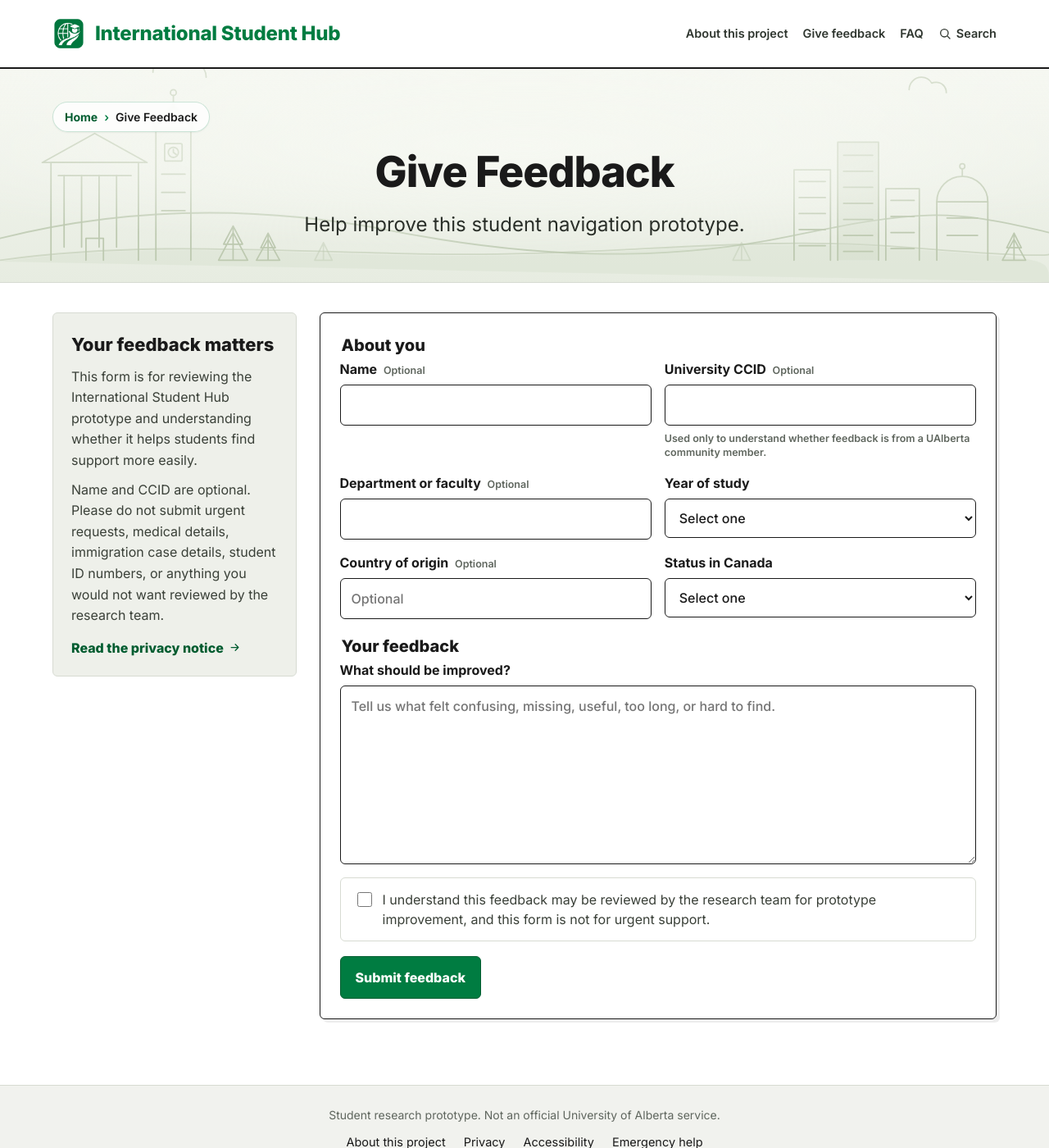
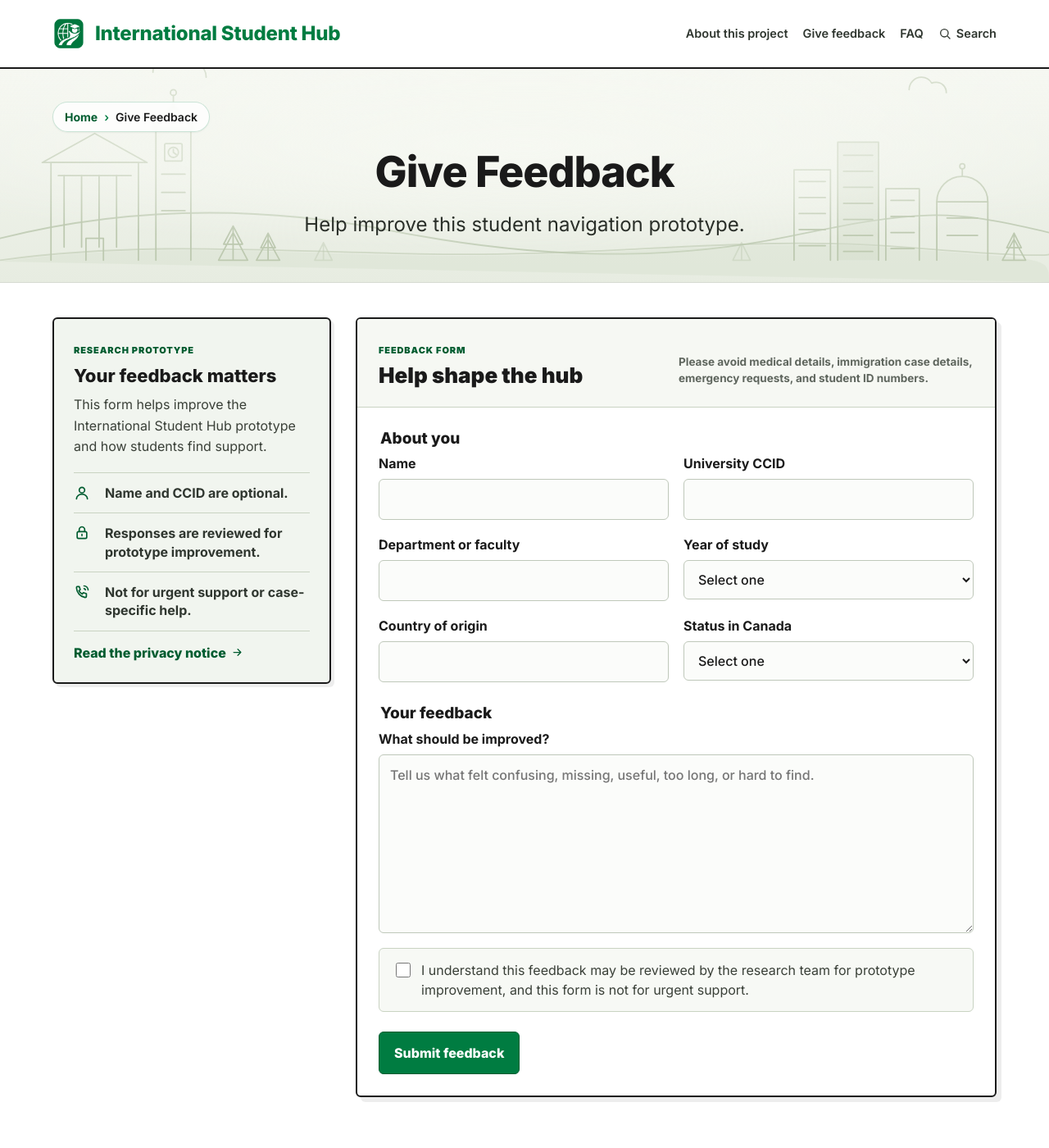
Before and after one commit to timetothrivewebpage/international-student-hub, a Jekyll site: the page built from feedback.html, in a window 1280 px wide and 1400 px high. Shown: the whole window at 82% size. Built offline with Jekyll 4.4.1, drawn with Linux system fonts in a browser that asks for light colours.

Commit message:
Polish feedback form experience

```diff
--- a/_includes/icon.html
+++ b/_includes/icon.html
@@ -42,6 +42,9 @@
 
 {%- when "mail" -%}
 <svg class="icon" viewBox="0 0 24 24" fill="none" stroke="currentColor" stroke-width="2" stroke-linecap="round" stroke-linejoin="round" aria-hidden="true"><rect x="4" y="5" width="16" height="14" rx="2"/><path d="m4 7 8 6 8-6"/></svg>
+
+{%- when "lock" -%}
+<svg class="icon" viewBox="0 0 24 24" fill="none" stroke="currentColor" stroke-width="2" stroke-linecap="round" stroke-linejoin="round" aria-hidden="true"><rect x="5" y="10" width="14" height="10" rx="2"/><path d="M8 10V7a4 4 0 0 1 8 0v3"/><path d="M12 14v2"/></svg>
 
 {%- when "passport" -%}
 <svg class="icon" viewBox="0 0 24 24" fill="none" stroke="currentColor" stroke-width="2" stroke-linecap="round" stroke-linejoin="round" aria-hidden="true"><rect x="5" y="3" width="14" height="18" rx="2"/><circle cx="12" cy="10" r="3"/><path d="M9 16h6"/></svg>
--- a/assets/css/style.css
+++ b/assets/css/style.css
@@ -1424,53 +1424,112 @@ ul { list-style: none; padding: 0; }
    Feedback form
    ========================================================= */
 .feedback-page {
-  padding: 36px 24px 72px;
+  padding: 42px 24px 78px;
 }
 .feedback-layout {
   display: grid;
-  grid-template-columns: minmax(240px, 0.36fr) 1fr;
-  gap: 28px;
+  grid-template-columns: minmax(280px, 340px) minmax(0, 1fr);
+  gap: 30px;
   align-items: start;
 }
 .feedback-intro {
   position: sticky;
-  top: 16px;
-  padding: 22px;
-  border: 1.5px solid var(--line);
-  border-radius: var(--radius);
-  background: var(--cream);
+  top: 18px;
+  padding: 24px;
+  border: 2px solid var(--line-strong);
+  border-radius: var(--radius);
+  background: #f1f5ef;
+  box-shadow: var(--shadow-card);
+}
+.feedback-intro__eyebrow,
+.feedback-form__kicker {
+  display: inline-flex;
+  color: var(--green-dark);
+  font-size: 11px;
+  font-weight: 900;
+  letter-spacing: 0.08em;
+  text-transform: uppercase;
 }
 .feedback-intro h2 {
+  margin-top: 8px;
   font-size: 22px;
   font-weight: 800;
+  line-height: 1.2;
 }
 .feedback-intro p {
   margin-top: 10px;
   color: #3a4038;
   line-height: 1.6;
 }
+.feedback-notes {
+  display: flex;
+  flex-direction: column;
+  gap: 0;
+  margin-top: 18px;
+  border-top: 1px solid #c9d3c2;
+}
+.feedback-notes li {
+  display: grid;
+  grid-template-columns: 28px 1fr;
+  gap: 10px;
+  align-items: start;
+  padding: 13px 0;
+  border-bottom: 1px solid #c9d3c2;
+  color: #2f362f;
+  font-weight: 700;
+  line-height: 1.4;
+}
+.feedback-notes .icon {
+  width: 20px;
+  height: 20px;
+  margin-top: 1px;
+  color: var(--green-dark);
+}
 .feedback-form {
   display: flex;
   flex-direction: column;
+  gap: 24px;
+  padding: 0;
+  border: 2px solid var(--line-strong);
+  border-radius: var(--radius);
+  background: #fff;
+  box-shadow: 6px 6px 0 rgba(26, 26, 26, 0.08);
+  overflow: hidden;
+}
+.feedback-form__header {
+  display: flex;
+  justify-content: space-between;
+  gap: 28px;
+  align-items: end;
+  padding: 24px 26px;
+  border-bottom: 1.5px solid #c9d3c2;
+  background: #f6f8f3;
+}
+.feedback-form__header h2 {
+  margin-top: 6px;
+  font-size: 26px;
+  font-weight: 900;
+  line-height: 1.12;
+}
+.feedback-form__header p {
+  max-width: 360px;
+  color: var(--muted);
+  font-size: 13.5px;
+  font-weight: 700;
+  line-height: 1.5;
+}
+.feedback-form fieldset {
+  display: grid;
+  grid-template-columns: repeat(2, 1fr);
   gap: 18px;
-  padding: 24px;
-  border: 1.5px solid var(--line-strong);
-  border-radius: var(--radius);
-  background: #fff;
-  box-shadow: var(--shadow-card);
-}
-.feedback-form fieldset {
-  display: grid;
-  grid-template-columns: repeat(2, 1fr);
-  gap: 16px;
   margin: 0;
-  padding: 0;
+  padding: 0 26px;
   border: 0;
 }
 .feedback-form legend {
   grid-column: 1 / -1;
-  margin-bottom: 2px;
-  font-size: 20px;
+  margin-bottom: 4px;
+  font-size: 19px;
   font-weight: 800;
 }
 .form-field {
@@ -1495,13 +1554,20 @@ ul { list-style: none; padding: 0; }
 .form-field select,
 .form-field textarea {
   width: 100%;
-  border: 1.5px solid var(--line-strong);
-  border-radius: var(--radius);
-  background: #fff;
+  border: 1.5px solid #bfc8ba;
+  border-radius: var(--radius);
+  background: #fbfcfa;
   color: var(--ink);
   font: inherit;
   font-weight: 500;
   padding: 12px 13px;
+  transition: border-color 0.12s ease, box-shadow 0.12s ease, background 0.12s ease;
+}
+.form-field input:hover,
+.form-field select:hover,
+.form-field textarea:hover {
+  border-color: #94a58b;
+  background: #fff;
 }
 .form-field textarea {
   min-height: 180px;
@@ -1523,8 +1589,9 @@ ul { list-style: none; padding: 0; }
   gap: 10px;
   align-items: flex-start;
   padding: 14px 16px;
-  border: 1px solid var(--line);
-  border-radius: var(--radius);
+  border: 1px solid #c9d3c2;
+  border-radius: var(--radius);
+  background: #f7f9f5;
   color: #3a4038;
   line-height: 1.5;
 }
@@ -1535,7 +1602,7 @@ ul { list-style: none; padding: 0; }
   margin-top: 3px;
 }
 .form-status {
-  margin: 0;
+  margin: 0 26px;
   padding: 12px 14px;
   border: 1.5px solid var(--line);
   border-radius: var(--radius);
@@ -1555,6 +1622,7 @@ ul { list-style: none; padding: 0; }
 }
 .form-submit {
   align-self: flex-start;
+  margin: 0 26px 26px;
   padding: 13px 18px;
   border: 1.5px solid var(--green-dark);
   border-radius: var(--radius);
@@ -1771,6 +1839,18 @@ ul { list-style: none; padding: 0; }
   }
   .back-top span { display: none; }
   .feedback-page { padding: 28px 18px 56px; }
-  .feedback-form { padding: 18px; }
-  .feedback-form fieldset { grid-template-columns: 1fr; }
-}
+  .feedback-form { padding: 0; }
+  .feedback-form__header {
+    flex-direction: column;
+    align-items: start;
+    gap: 12px;
+    padding: 20px;
+  }
+  .feedback-form__header h2 { font-size: 23px; }
+  .feedback-form fieldset {
+    grid-template-columns: 1fr;
+    padding: 0 18px;
+  }
+  .form-status { margin: 0 18px; }
+  .form-submit { margin: 0 18px 18px; }
+}
--- a/feedback.html
+++ b/feedback.html
@@ -23,9 +23,14 @@ permalink: /feedback/
 <section class="container feedback-page">
   <div class="feedback-layout">
     <div class="feedback-intro">
+      <span class="feedback-intro__eyebrow">Research prototype</span>
       <h2>Your feedback matters</h2>
-      <p>This form is for reviewing the International Student Hub prototype and understanding whether it helps students find support more easily.</p>
-      <p>Name and CCID are optional. Please do not submit urgent requests, medical details, immigration case details, student ID numbers, or anything you would not want reviewed by the research team.</p>
+      <p>This form helps improve the International Student Hub prototype and how students find support.</p>
+      <ul class="feedback-notes" aria-label="Feedback form notes">
+        <li>{% include icon.html name="user" %}<span>Name and CCID are optional.</span></li>
+        <li>{% include icon.html name="lock" %}<span>Responses are reviewed for prototype improvement.</span></li>
+        <li>{% include icon.html name="phone" %}<span>Not for urgent support or case-specific help.</span></li>
+      </ul>
       <a class="info-link" href="{{ '/privacy/' | relative_url }}">Read the privacy notice {% include icon.html name="arrow-right" %}</a>
     </div>
 
@@ -34,22 +39,29 @@ permalink: /feedback/
       <label class="visually-hidden" for="feedback-website">Leave this field blank</label>
       <input class="visually-hidden" id="feedback-website" name="_gotcha" type="text" tabindex="-1" autocomplete="off">
 
+      <div class="feedback-form__header">
+        <div>
+          <span class="feedback-form__kicker">Feedback form</span>
+          <h2>Help shape the hub</h2>
+        </div>
+        <p>Please avoid medical details, immigration case details, emergency requests, and student ID numbers.</p>
+      </div>
+
       <fieldset>
         <legend>About you</legend>
 
         <label class="form-field" for="feedback-name">
-          <span>Name <small>Optional</small></span>
+          <span>Name</span>
           <input id="feedback-name" name="name" type="text" autocomplete="name">
         </label>
 
         <label class="form-field" for="feedback-ccid">
-          <span>University CCID <small>Optional</small></span>
-          <input id="feedback-ccid" name="ccid" type="text" autocomplete="username" aria-describedby="feedback-ccid-help">
-          <small id="feedback-ccid-help">Used only to understand whether feedback is from a UAlberta community member.</small>
+          <span>University CCID</span>
+          <input id="feedback-ccid" name="ccid" type="text" autocomplete="username">
         </label>
 
         <label class="form-field" for="feedback-department">
-          <span>Department or faculty <small>Optional</small></span>
+          <span>Department or faculty</span>
           <input id="feedback-department" name="department" type="text" autocomplete="organization">
         </label>
 
@@ -68,8 +80,8 @@ permalink: /feedback/
         </label>
 
         <label class="form-field" for="feedback-origin">
-          <span>Country of origin <small>Optional</small></span>
-          <input id="feedback-origin" name="country_of_origin" type="text" autocomplete="country-name" placeholder="Optional">
+          <span>Country of origin</span>
+          <input id="feedback-origin" name="country_of_origin" type="text" autocomplete="country-name">
         </label>
 
         <label class="form-field" for="feedback-status">
--- a/privacy.html
+++ b/privacy.html
@@ -23,7 +23,7 @@ permalink: /privacy/
 <section class="container info-page">
   <div class="info-panel">
     <h2>Prototype privacy notice</h2>
-    <p>The feedback form helps the project team understand whether this student hub is useful, clear, and easy to navigate. This notice is a plain-language project notice, not legal advice or a substitute for institutional research ethics guidance.</p>
+    <p>The feedback form helps the project team understand whether this student hub is useful, clear, and easy to navigate. This notice explains how feedback submitted through this prototype is intended to be handled.</p>
   </div>
 
   <div class="info-grid">
@@ -43,11 +43,11 @@ permalink: /privacy/
 
   <div class="info-panel info-panel--spaced">
     <h2>How submissions are handled</h2>
-    <p>The form is prepared to use Formspree as a third-party form processing service. When enabled, Formspree receives the submission, sends an email notification to the project team, and stores submission history according to the active Formspree plan. The free plan currently stores submission history for 30 days.</p>
+    <p>The form uses Formspree as a third-party form processing service. Formspree receives the submission, sends an email notification to the project team, and stores submission history according to the active Formspree plan. The free plan currently stores submission history for 30 days.</p>
   </div>
 
   <div class="info-panel info-panel--spaced">
     <h2>Access and retention</h2>
-    <p>Feedback should be reviewed only by the project team for prototype improvement. The team should export or delete submissions according to the project’s approved retention plan, and should avoid keeping identifying information longer than needed.</p>
+    <p>Feedback should be reviewed only by the project team for prototype improvement. Identifying information should not be kept longer than needed, and submissions should be exported or deleted according to the project’s approved retention plan.</p>
   </div>
 </section>
```
